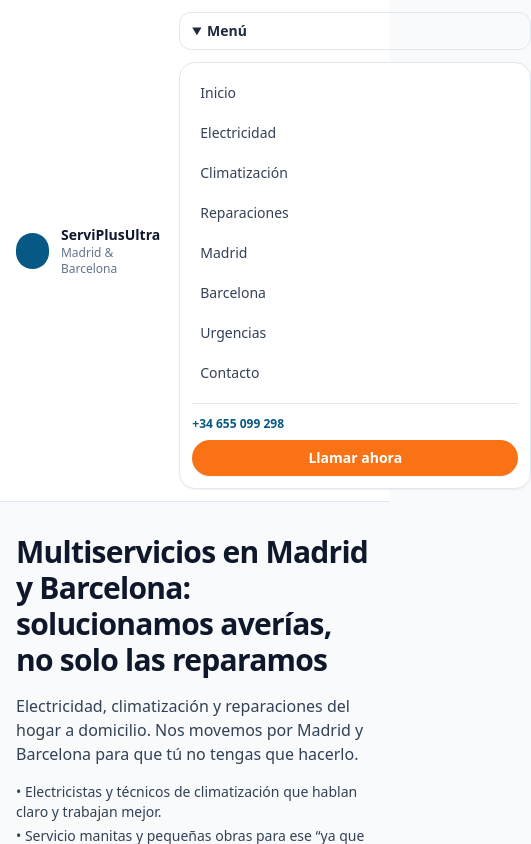
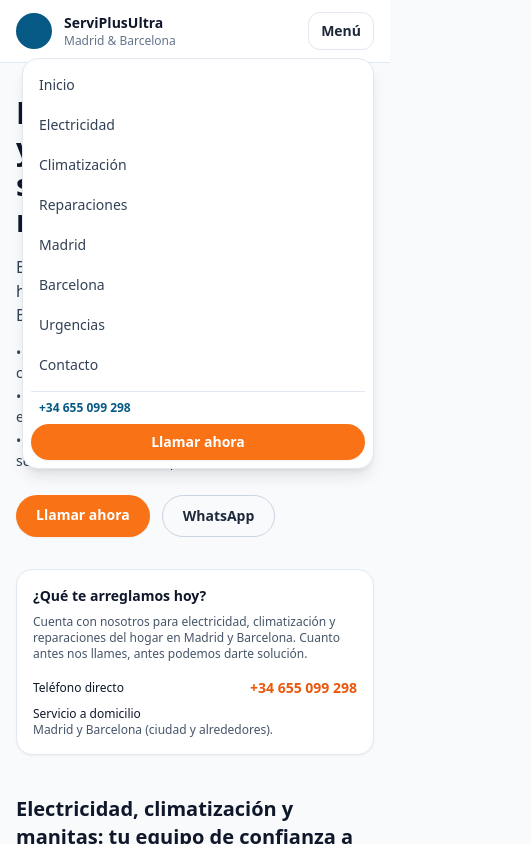
Before and after one commit to DavidSW123/serviplusultra-web, a Next.js app: page / in a window 390 px wide. Both pictures are taken after a click on the heading "Menú". Shown: the top 844 px of the page, 531 px wide, since content can reach past the window. Built offline with nearby package versions, Linux system fonts and the light colour scheme.

Commit message:
SiteHeader responsive

```diff
--- a/components/SiteHeader.tsx
+++ b/components/SiteHeader.tsx
@@ -28,7 +28,10 @@ export function SiteHeader() {
           </Link>
 
           {/* NAV escritorio */}
-          <nav className="hidden items-center gap-5 text-sm md:flex" aria-label="Navegación principal">
+          <nav
+            className="hidden items-center gap-5 text-sm md:flex"
+            aria-label="Navegación principal"
+          >
             {nav.map((item) => (
               <Link
                 key={item.href}
@@ -51,14 +54,17 @@ export function SiteHeader() {
             </a>
           </div>
 
-          {/* Menú móvil (sin JS) */}
-          <details className="md:hidden">
-            <summary className="cursor-pointer select-none rounded-xl border border-slate-200 px-3 py-2 text-sm font-semibold text-slate-800">
+          {/* Menú móvil (sin JS, overlay) */}
+          <details className="relative md:hidden">
+            <summary className="cursor-pointer list-none select-none rounded-xl border border-slate-200 px-3 py-2 text-sm font-semibold text-slate-800">
               Menú
             </summary>
 
-            <div className="mt-3 w-[min(92vw,22rem)] rounded-2xl border border-slate-200 bg-white p-3 shadow-sm">
-              <nav className="grid max-h-[60vh] gap-1 overflow-y-auto text-sm" aria-label="Navegación móvil">
+            <div className="absolute right-0 top-full z-50 mt-2 w-[min(92vw,22rem)] rounded-2xl border border-slate-200 bg-white p-2 shadow-lg">
+              <nav
+                className="grid max-h-[55vh] gap-1 overflow-y-auto overscroll-contain text-sm"
+                aria-label="Navegación móvil"
+              >
                 {nav.map((item) => (
                   <Link
                     key={item.href}
@@ -70,8 +76,8 @@ export function SiteHeader() {
                 ))}
               </nav>
 
-              <div className="mt-3 border-t border-slate-200 pt-3">
-                <div className="text-xs font-semibold text-sky-800">+34 655 099 298</div>
+              <div className="mt-2 border-t border-slate-200 pt-2">
+                <div className="px-2 text-xs font-semibold text-sky-800">+34 655 099 298</div>
                 <a
                   href="tel:+34655099298"
                   className="mt-2 inline-flex w-full items-center justify-center rounded-full bg-orange-500 px-4 py-2 text-sm font-semibold text-white shadow-sm hover:bg-orange-600"
```
